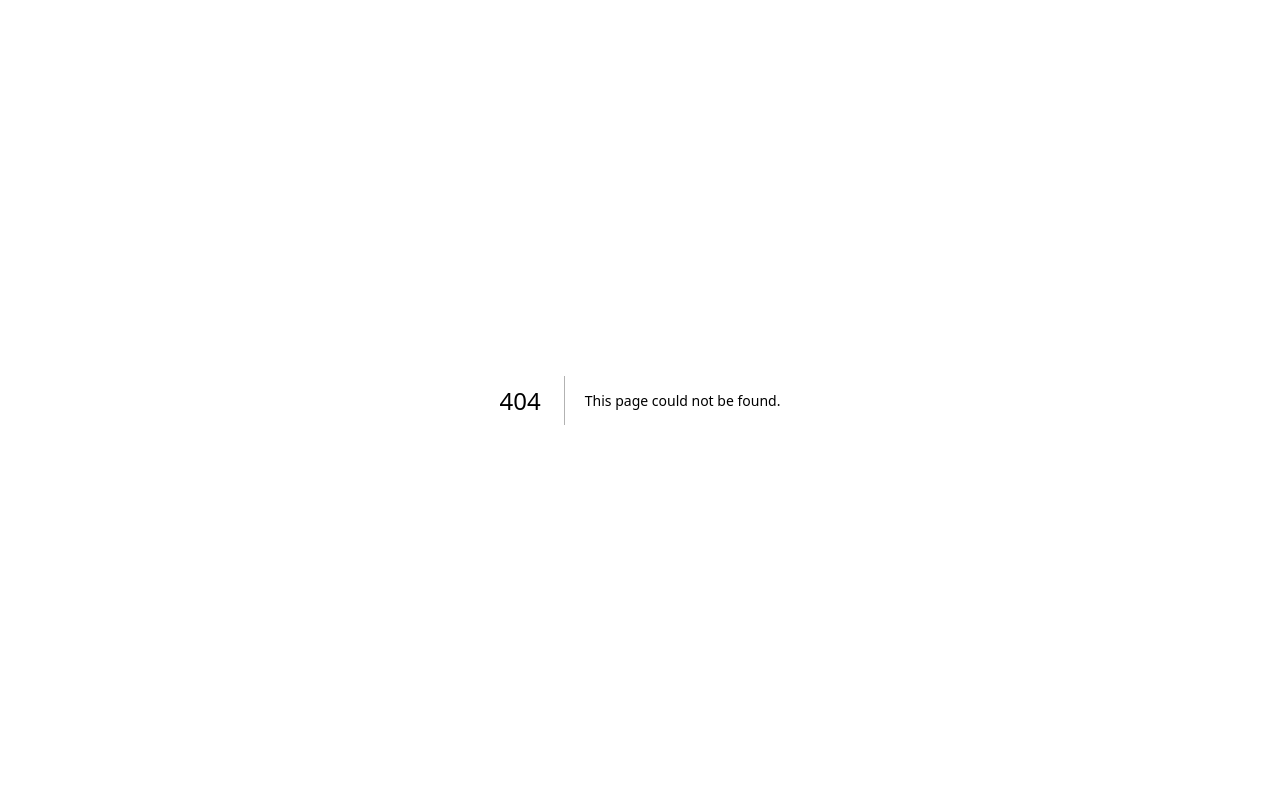
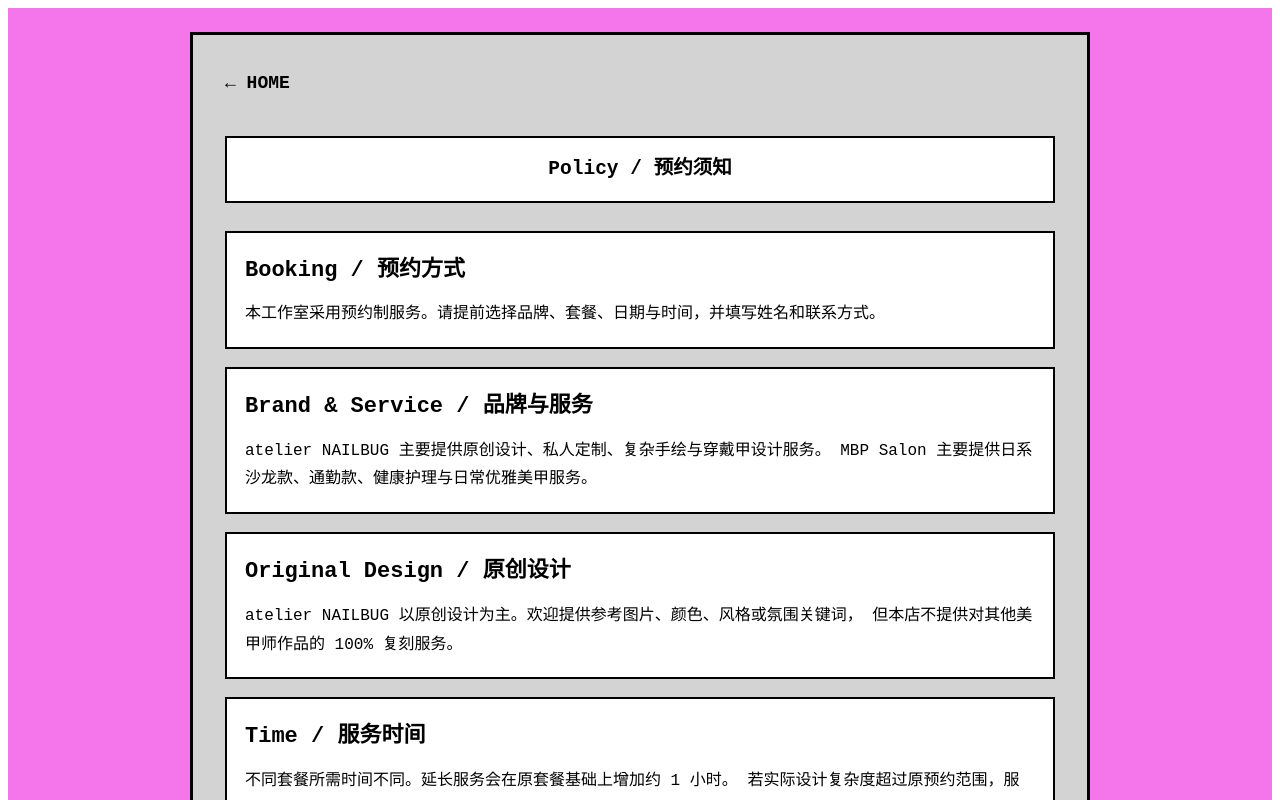
Before and after one commit to cosmoguo97/Nail-booking, a Next.js app: page /policy in a window 1280 px wide. Before the commit this address had no page. Shown: the top 800 px of the page. Built offline with nearby package versions, Linux system fonts and the light colour scheme.

Commit message:
Create policy.js

```diff
--- /dev/null
+++ b/pages/policy.js
@@ -0,0 +1,126 @@
+import Link from "next/link";
+import Head from "next/head";
+
+export default function Policy() {
+  return (
+    <>
+      <Head>
+        <title>Policy / 预约须知</title>
+      </Head>
+
+      <main style={styles.page}>
+        <section style={styles.card}>
+          <Link href="/" style={styles.back}>
+            ← HOME
+          </Link>
+
+          <h1 style={styles.title}>Policy / 预约须知</h1>
+
+          <PolicyBlock title="Booking / 预约方式">
+            本工作室采用预约制服务。请提前选择品牌、套餐、日期与时间，并填写姓名和联系方式。
+          </PolicyBlock>
+
+          <PolicyBlock title="Brand & Service / 品牌与服务">
+            atelier NAILBUG 主要提供原创设计、私人定制、复杂手绘与穿戴甲设计服务。
+            MBP Salon 主要提供日系沙龙款、通勤款、健康护理与日常优雅美甲服务。
+          </PolicyBlock>
+
+          <PolicyBlock title="Original Design / 原创设计">
+            atelier NAILBUG 以原创设计为主。欢迎提供参考图片、颜色、风格或氛围关键词，
+            但本店不提供对其他美甲师作品的 100% 复刻服务。
+          </PolicyBlock>
+
+          <PolicyBlock title="Time / 服务时间">
+            不同套餐所需时间不同。延长服务会在原套餐基础上增加约 1 小时。
+            若实际设计复杂度超过原预约范围，服务时间与费用可能会相应调整。
+          </PolicyBlock>
+
+          <PolicyBlock title="Cancellation / 取消预约">
+            如需取消或更改预约，请尽量提前 24 小时联系。预约当天取消或无故未到，
+            可能会影响后续预约资格。
+          </PolicyBlock>
+
+          <PolicyBlock title="Late Arrival / 迟到说明">
+            迟到 15 分钟以内，服务内容可能根据剩余时间进行调整。
+            迟到超过 15 分钟，预约可能需要改期或取消。
+          </PolicyBlock>
+
+          <PolicyBlock title="Warranty / 保修说明">
+            正常甲保修期为 7–14 天；薄软甲、易翘甲或特殊甲型保修期为 7–10 天。
+            超过保修期后的翘起、缝隙、脱落或结构变化，通常属于指甲自然生长与使用习惯导致的正常现象。
+          </PolicyBlock>
+
+          <PolicyBlock title="Nail Health / 指甲健康">
+            本店重视指甲健康、长期状态与佩戴舒适度。我们会根据您的指甲状态选择合适的护理与建构方式。
+          </PolicyBlock>
+
+          <PolicyBlock title="Final Note / 最终说明">
+            提交预约即代表您已阅读并理解以上预约须知。感谢您的理解与配合。
+          </PolicyBlock>
+        </section>
+      </main>
+    </>
+  );
+}
+
+function PolicyBlock({ title, children }) {
+  return (
+    <div style={styles.block}>
+      <h2 style={styles.blockTitle}>{title}</h2>
+      <p style={styles.text}>{children}</p>
+    </div>
+  );
+}
+
+const styles = {
+  page: {
+    minHeight: "100vh",
+    background: "#f576ea",
+    padding: 24,
+    fontFamily: "monospace",
+  },
+
+  card: {
+    maxWidth: 900,
+    margin: "0 auto",
+    background: "#D3D3D3",
+    border: "3px solid #000",
+    padding: 32,
+    lineHeight: 1.8,
+    boxSizing: "border-box",
+  },
+
+  back: {
+    display: "inline-block",
+    marginBottom: 20,
+    color: "#000",
+    textDecoration: "none",
+    fontWeight: "bold",
+    fontSize: 18,
+  },
+
+  title: {
+    background: "#fff",
+    border: "2px solid #000",
+    padding: 14,
+    marginBottom: 28,
+    textAlign: "center",
+  },
+
+  block: {
+    background: "#fff",
+    border: "2px solid #000",
+    padding: 18,
+    marginBottom: 18,
+  },
+
+  blockTitle: {
+    margin: "0 0 10px",
+    fontSize: 22,
+  },
+
+  text: {
+    margin: 0,
+    fontSize: 16,
+  },
+};
```
